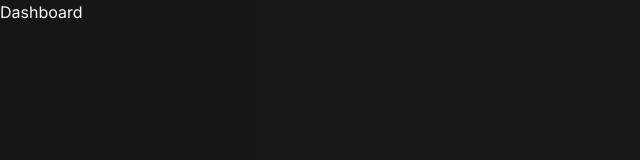
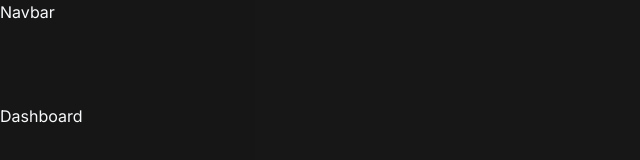
Before and after one commit to brandalx/StreamPulse, a Next.js app: page / in a window 1280 px wide. Shown: the top 160 px of the page, without its empty margins (0-640 px from the left). Built offline with nearby package versions, Linux system fonts and the light colour scheme.

Commit message:
feat: navbar init

```diff
--- /dev/null
+++ b/app/(browse)/_components/navbar/index.tsx
@@ -0,0 +1,7 @@
+import React from "react";
+
+const Navbar = () => {
+  return <div>Navbar</div>;
+};
+
+export default Navbar;
--- a/app/(browse)/layout.tsx
+++ b/app/(browse)/layout.tsx
@@ -1,7 +1,13 @@
 import React from "react";
+import Navbar from "./_components/navbar";
 
 const BrowseLayout = ({ children }: { children: React.ReactNode }) => {
-  return <div>{children}</div>;
+  return (
+    <>
+      <Navbar />
+      <div className="flex h-full pt-20">{children}</div>
+    </>
+  );
 };
 
 export default BrowseLayout;
```
